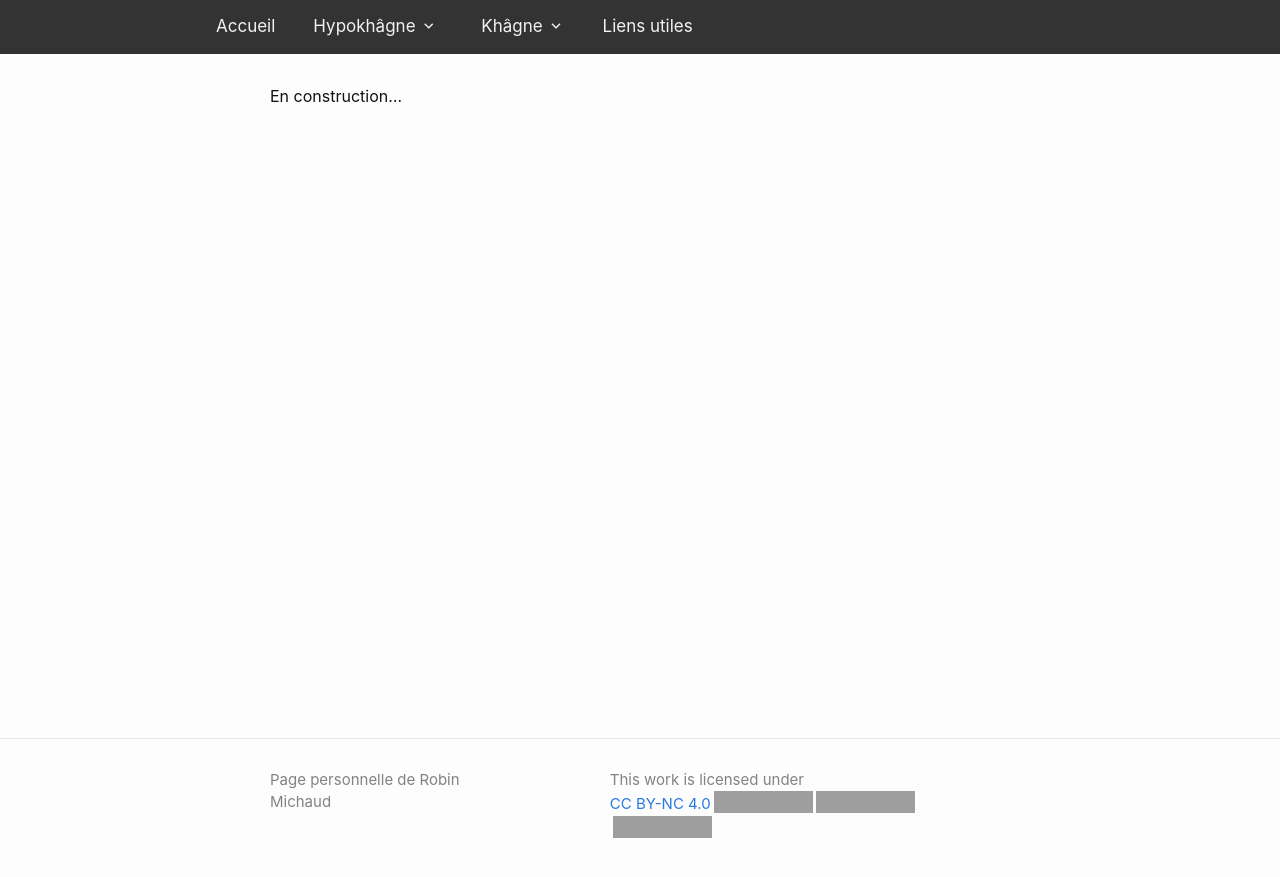
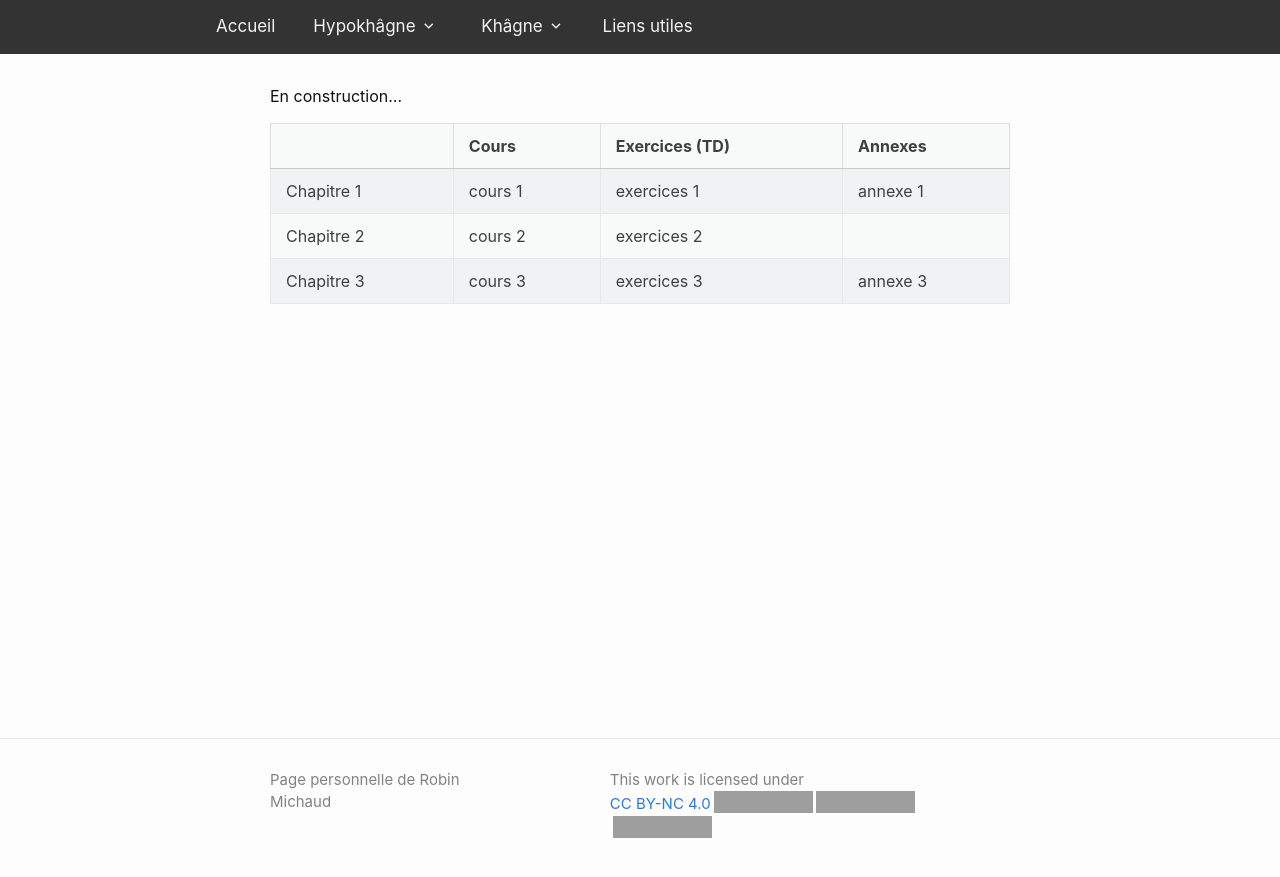
Before and after one commit to michaudmaths/michaudmaths.github.io, a Jekyll site: the page built from menu/cours.markdown, in a window 1280 px wide. Shown: the top 877 px of the page. Built offline with Jekyll 4.4.1, drawn with Linux system fonts in a browser that asks for light colours; nearby versions of some CDN libraries; grey boxes are pictures that could not be loaded.

Commit message:
test tableau

```diff
--- a/_sass/minima/_base.scss
+++ b/_sass/minima/_base.scss
@@ -236,15 +236,31 @@ table {
   border-collapse: collapse;
   border: 1px solid $grey-color-light;
   tr {
-    &:nth-child(even) {
-      background-color: lighten($grey-color-light, 6%);
+    &:nth-child(odd) {
+      background-color: #f0f3f4;
+      &:hover {
+        background-color :#ecf0f1
+      }
     }
   }
+
+  tr {
+    &:nth-child(even) {
+      background-color: #f8f9f9;
+      &:hover {
+        background-color :#f2f3f4
+      }
+    }
+  }
+
+
+
+
   th, td {
     padding: ($spacing-unit / 3) ($spacing-unit / 2);
   }
   th {
-    background-color: lighten($grey-color-light, 3%);
+    background-color: #f8f9f9;
     border: 1px solid darken($grey-color-light, 4%);
     border-bottom-color: darken($grey-color-light, 12%);
   }
--- a/menu/cours.markdown
+++ b/menu/cours.markdown
@@ -4,8 +4,36 @@ title: Cours & TD (Hypokhâgne)
 permalink: /cours/
 ---
 
+En construction...
 
-En construction...
+<table class="container">
+	<thead>
+		<tr>
+			<th></th>
+			<th>Cours</th>
+			<th>Exercices (TD)</th>
+			<th>Annexes </th>
+		</tr>
+	</thead>
+	<tbody>
+		<tr>
+			<td>Chapitre 1</td>
+			<td> cours 1</td>
+			<td> exercices 1</td>
+			<td>annexe 1</td>
+		</tr>
+		<tr>
+			<td>Chapitre 2</td>
+			<td> cours 2</td>
+			<td> exercices 2</td>
+			<td></td>
+		</tr>
+		<tr>
+			<td>Chapitre 3</td>
+			<td> cours 3</td>
+			<td> exercices 3</td>
+			<td>annexe 3</td>
+		</tr>
 
 <ul>
 
```
